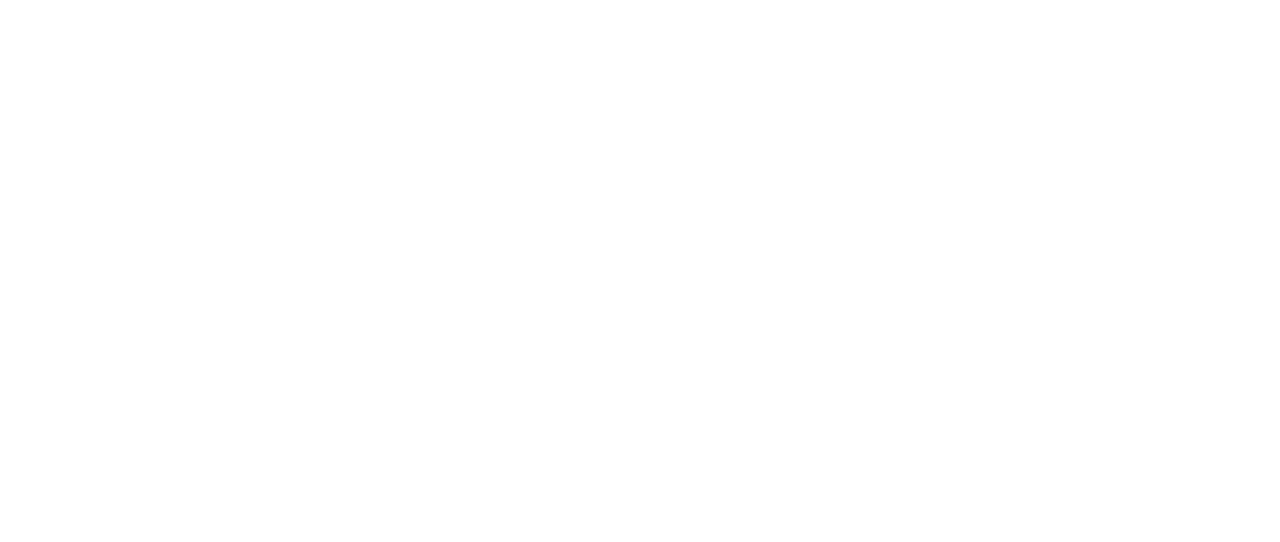
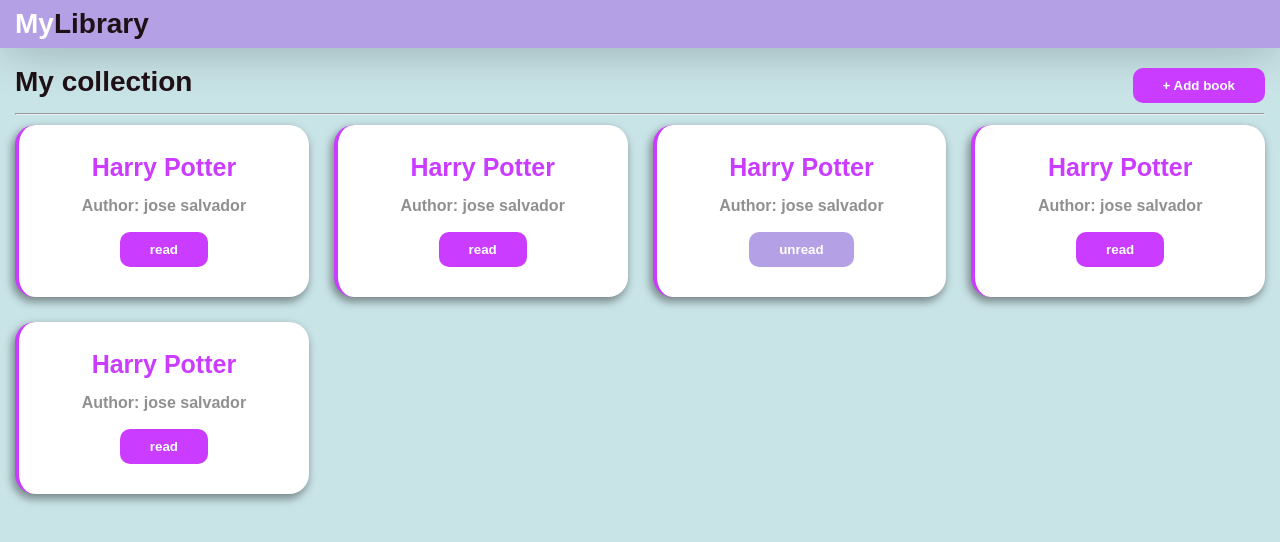
Before and after one commit to Jsalvadorpp/library, a plain HTML site: page index.html in a window 1280 px wide. Drawn offline with Linux system fonts and the light colour scheme.

Commit message:
add collection and styling

```diff
--- a/index.html
+++ b/index.html
@@ -10,11 +10,72 @@
 </head>
 <body>
 
+    <nav class='row'>
+        <p class='brand-name'>My<span>Library</span></p>
+    </nav>
 
+    <main>
+        <div class='row align-start-end'>
+            <h2>My collection</h2>
+            <button class='btn' id='openForm'>+ Add book</button>
+        </div>
 
+        <hr>
 
+        <section class='library'>
 
+            <div class='book-card'>
+                <h3 class='title'>Harry Potter</h3>
+                <p class='author'>Author: jose salvador </p>
+                <button class='btn'>read</button>
+            </div>
 
+            <div class='book-card'>
+                <h3 class='title'>Harry Potter</h3>
+                <p class='author'>Author: jose salvador </p>
+                <button class='btn'>read</button>
+            </div>
+
+            <div class='book-card'>
+                <h3 class='title'>Harry Potter</h3>
+                <p class='author'>Author: jose salvador </p>
+                <button class='btn unread'>unread</button>
+            </div>
+
+            <div class='book-card'>
+                <h3 class='title'>Harry Potter</h3>
+                <p class='author'>Author: jose salvador </p>
+                <button class='btn'>read</button>
+            </div>
+
+            <div class='book-card'>
+                <h3 class='title'>Harry Potter</h3>
+                <p class='author'>Author: jose salvador </p>
+                <button class='btn'>read</button>
+            </div>
+
+        </section>
+    </main>
+
+    <div class='modal-wrapper' id='modal-wrapper'>
+        <form class='book-form'>
+            <h3>New Book</h3>
+
+            <label class='block'>Tittle</label>
+            <input type='text' name="title">
+
+            <label class='block'>Author</label>
+            <input type='text' name="title">
+
+            <label class='block'>Status</label>
+            <input type="radio" name="status" value="read" checked="checked">
+            <label>Read</label><br>
+            <input type="radio" name="status" value="unread">
+            <label>Unread</label><br><br>
+
+            <button class='btn'>Add book</button>
+        </form>
+    </div>
 
 
     <script src='scripts/library.js'></script>
--- a/styles/main.css
+++ b/styles/main.css
@@ -0,0 +1,131 @@
+/** global */
+:root {
+    --dark-color: #1E1014;
+    --primary-color1: #CA3CFF;
+    --primary-color2: #B4A0E5;
+    --light-color1: #C9E4E7;
+    --light-color2: #CAFFD0;
+}
+body{
+    display: grid;
+    background-color: var(--light-color1);
+}
+.row{
+    display: flex;
+    padding: 10px 15px;
+}
+.align-start-end{
+    justify-content: space-between;
+}
+.btn{
+    border: none;
+    border-radius: 10px;
+    padding: 10px 30px;
+    font-weight: 600;
+    background-color: var(--primary-color1);
+    color: white;
+    transition: all 0.4s;
+}
+.btn:hover{
+    cursor: pointer;
+    transform: scale(1.1);
+}
+.block{
+    display: block;
+    margin: 10px 0;
+}
+/* ************** */
+
+
+/** Navigation bar */
+nav{
+    background-color: var(--primary-color2);
+    color: white;
+    font-size: 28px;
+    font-weight: 600;
+    -webkit-box-shadow: 0px 2px 50px -4px rgba(0,0,0,0.3);
+    box-shadow: 0px 2px 50px -4px rgba(0,0,0,0.3);
+}
+nav span{
+    color: var(--dark-color);
+}
+/* ************** */
+
+
+/** Main content */
+main{
+    margin: 10px 0;
+    color: var(--dark-color);
+}
+main h2{
+    font-size: 28px;
+}
+main hr{
+    margin: 0 15px;
+    color: var(--primary-color2)
+}
+.library{
+    padding: 10px 15px;
+    display: grid;
+    grid-template-columns: repeat(4,1fr);
+    gap: 25px;
+}
+.book-card{
+    padding: 30px 15px;
+    background-color: white;
+    text-align: center;
+    border-radius: 20px;
+    font-weight: 600;
+    -webkit-box-shadow: -2px 4px 8px 1px rgba(0,0,0,0.4);
+    box-shadow: -2px 4px 8px 1px rgba(0,0,0,0.4);
+    border-left: 4px solid var(--primary-color1);
+}
+.title{
+    font-size: 25px;
+    color: var(--primary-color1);
+    margin-bottom: 18px;
+}
+.author{
+    margin-bottom: 18px;
+    color: #909090;
+}
+.unread{
+    background-color: var(--primary-color2);
+}
+/* ************** */
+
+
+/** Modal form */
+.modal-wrapper{
+    width: 100%;
+    height: 100%;
+    overflow: auto;
+    position: fixed;
+    display: grid;
+    justify-content: center;
+    align-items: center;
+    background-color: rgba(0,0,0,0.4);
+    display: none;
+}
+.book-form{
+    display: inline-block;
+    background-color: white;
+    border-radius: 20px;
+    padding: 40px 35px;
+    font-weight: 600;
+    -webkit-box-shadow: -2px 4px 8px 1px rgba(0,0,0,0.4);
+    box-shadow: -2px 4px 8px 1px rgba(0,0,0,0.4);
+    border-left: 4px solid var(--primary-color1);
+}
+.book-form input{
+    padding: 5px 10px;
+    background-color: var(--light-color1);
+    border: 1px solid var(--primary-color2);
+}
+.book-form h3{
+    color: var(--primary-color1);
+
+}
+
+
+/* ************** */
```
